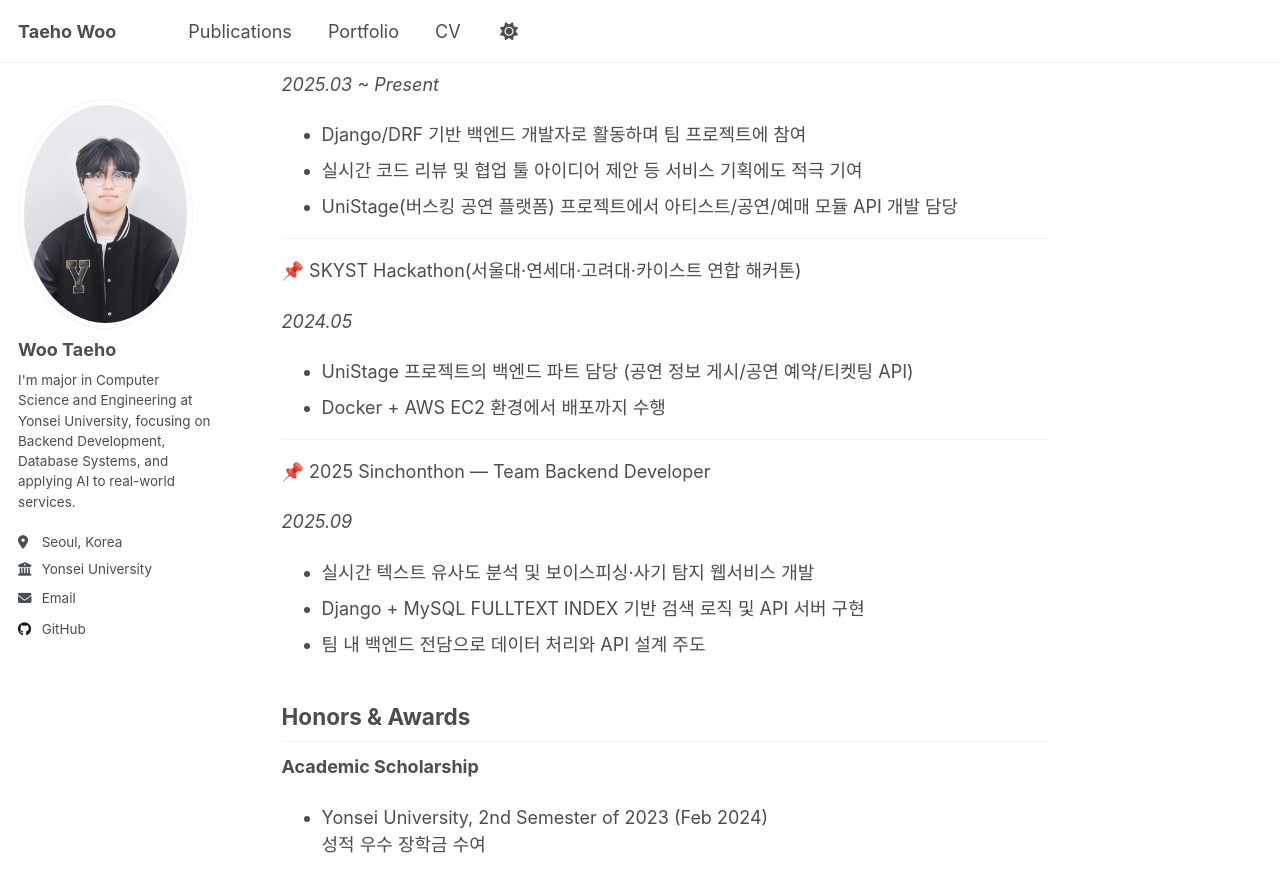
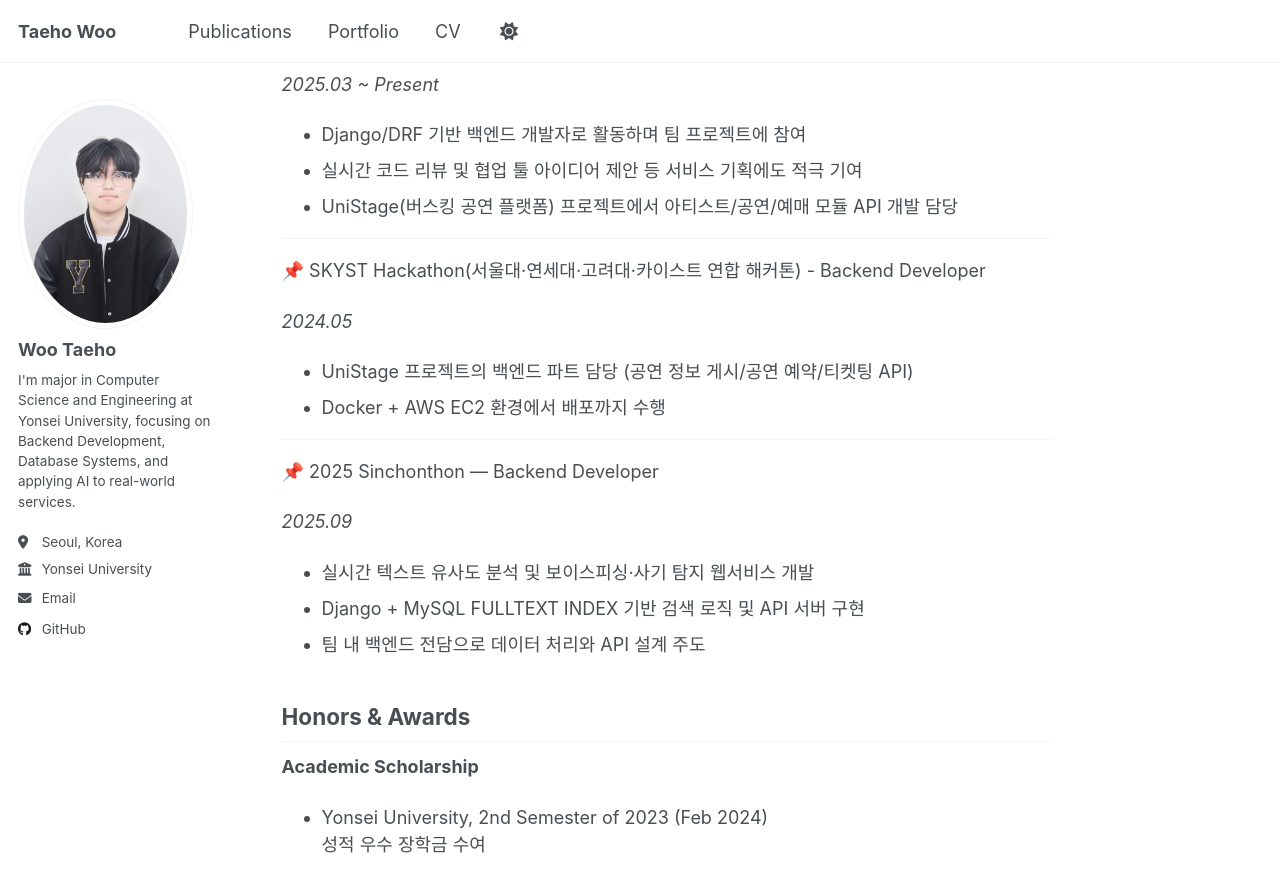
Before and after one commit to wooxogh/wooxogh.github.io, a Jekyll site: the page built from _pages/about.md, in a window 1280 px wide and 900 px high, scrolled down 615 px. Shown: the top 892 px of the window. Built offline with Jekyll 4.4.1, drawn with Linux system fonts in a browser that asks for light colours; a script that is not in the unit is left out.

Commit message:
디테일 추가

```diff
--- a/_pages/about.md
+++ b/_pages/about.md
@@ -28,14 +28,14 @@ Experiences
 - UniStage(버스킹 공연 플랫폼) 프로젝트에서 아티스트/공연/예매 모듈 API 개발 담당
 
 ------
-📌 SKYST Hackathon(서울대·연세대·고려대·카이스트 연합 해커톤)
+📌 SKYST Hackathon(서울대·연세대·고려대·카이스트 연합 해커톤) - Backend Developer
 
 *2024.05*
 - UniStage 프로젝트의 백엔드 파트 담당 (공연 정보 게시/공연 예약/티켓팅 API)
 - Docker + AWS EC2 환경에서 배포까지 수행
 
 ------
-📌 2025 Sinchonthon — Team Backend Developer
+📌 2025 Sinchonthon — Backend Developer
 
 *2025.09*
 - 실시간 텍스트 유사도 분석 및 보이스피싱·사기 탐지 웹서비스 개발
```
